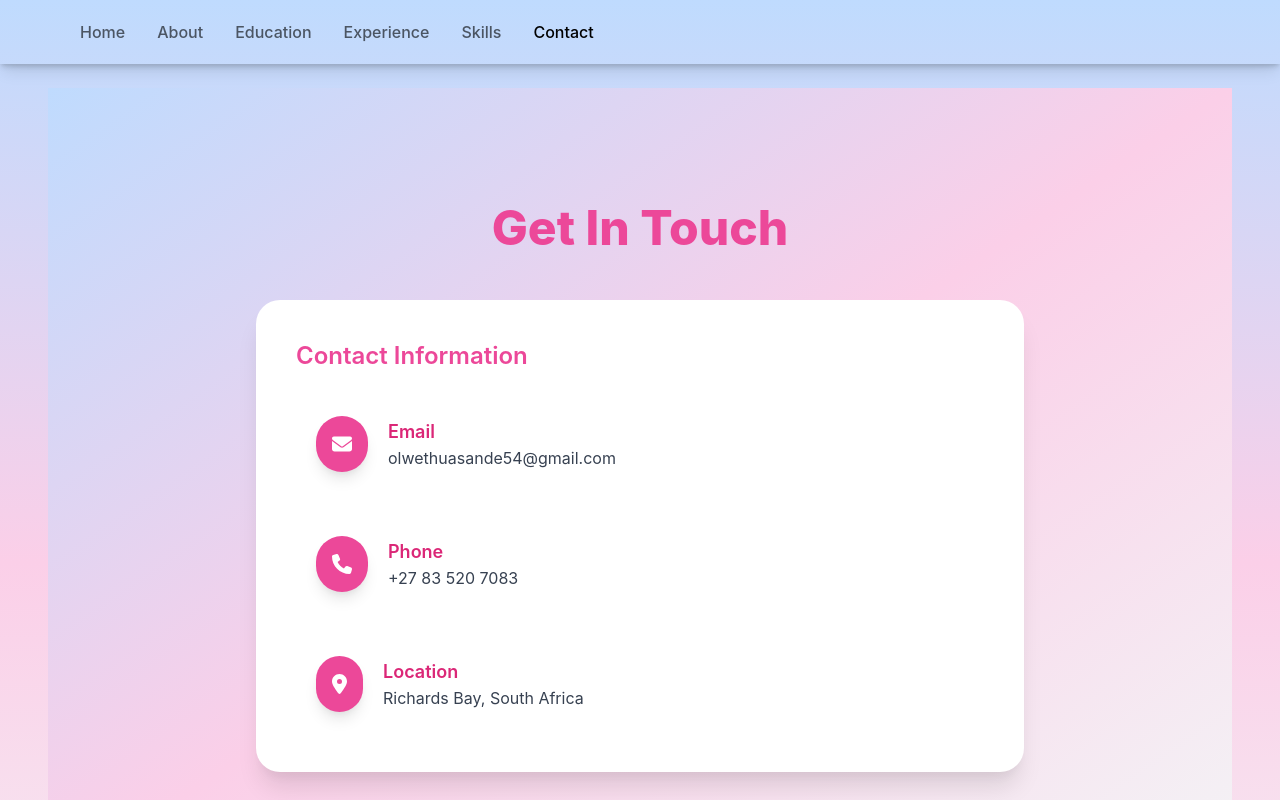
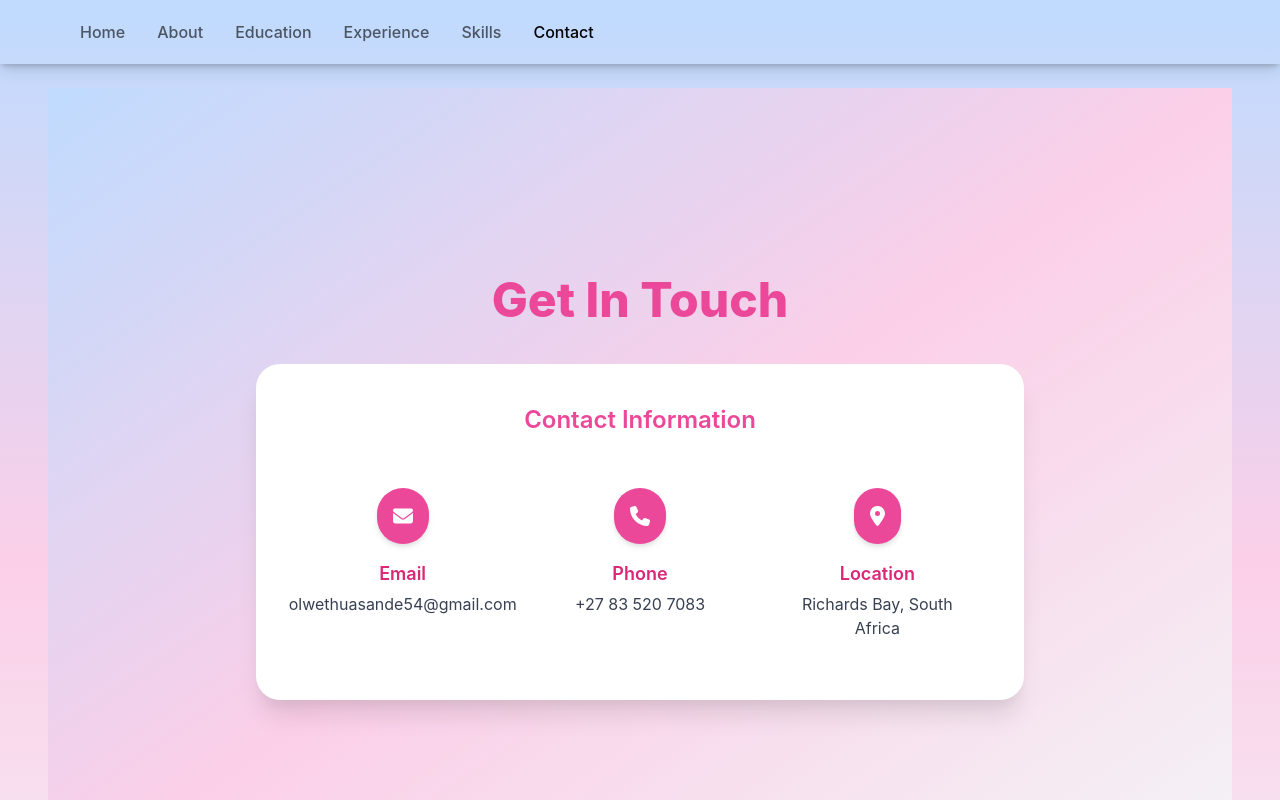
Before and after one commit to OlwethuMfekayi/olwethu-portfolio, a React (Create React App) app: page /contact in a window 1280 px wide. Shown: the top 800 px of the page. Built offline with nearby package versions, Linux system fonts and the light colour scheme.

Commit message:
updates on Contact and experience

```diff
--- a/src/Components/Contact.js
+++ b/src/Components/Contact.js
@@ -43,47 +43,47 @@ const Contact = () => {
   ];
 
   return (
-    <div className="min-h-screen bg-gradient-to-br from-blue-200 via-pink-200 to-gray-100 py-16 px-6 flex items-center justify-center">
+    <div className="min-h-screen bg-gradient-to-br from-blue-200 via-pink-200 to-gray-100 py-16 px-4 sm:px-6 flex items-center justify-center">
       <motion.div
-        className="max-w-3xl w-full mx-auto"
+        className="w-full max-w-3xl"
         variants={containerVariants}
         initial="hidden"
         animate="visible"
       >
         <motion.h1
-          className="text-5xl font-extrabold text-center mb-12 text-pink-500"
+          className="text-4xl sm:text-5xl font-extrabold text-center mb-10 text-pink-500"
           variants={itemVariants}
         >
           Get In Touch
         </motion.h1>
 
         <motion.div variants={itemVariants}>
-          <div className="bg-white rounded-3xl shadow-xl p-10 hover:shadow-2xl transition-all duration-300">
-            <h2 className="text-2xl font-semibold mb-6 text-pink-500">Contact Information</h2>
-            <div className="space-y-6">
+          <div className="bg-white rounded-3xl shadow-xl p-6 sm:p-10 hover:shadow-2xl transition-all duration-300">
+            <h2 className="text-xl sm:text-2xl font-semibold mb-8 text-pink-500 text-center">
+              Contact Information
+            </h2>
+            <div className="grid sm:grid-cols-3 gap-6">
               {contactInfo.map((item, index) => (
                 <motion.div
                   key={index}
                   variants={itemVariants}
-                  className="flex items-center space-x-5 p-5 rounded-xl bg-white hover:bg-pink-50 transition-all duration-300 cursor-pointer group"
+                  className="flex flex-col items-center text-center p-5 rounded-xl bg-white hover:bg-pink-50 transition-all duration-300 cursor-pointer group"
                   whileHover={{ scale: 1.03 }}
                 >
-                  <div className="bg-pink-500 text-white p-4 rounded-full shadow-lg transition-transform duration-300 group-hover:rotate-12">
-                    <FontAwesomeIcon icon={item.icon} size="lg" aria-label={item.title} />
+                  <div className="bg-pink-500 text-white p-4 mb-4 rounded-full shadow-md transition-transform duration-300 group-hover:rotate-12">
+                    <FontAwesomeIcon icon={item.icon} size="lg" />
                   </div>
-                  <div>
-                    <h3 className="font-semibold text-pink-600 text-lg">{item.title}</h3>
+                  <h3 className="font-semibold text-pink-600 text-lg mb-1">{item.title}</h3>
                   {item.title === 'Email' ? (
                     <a
                       href={`mailto:${item.details}`}
-                        className="text-gray-700 hover:underline"
+                      className="text-gray-700 hover:underline break-words text-sm sm:text-base"
                     >
                       {item.details}
                     </a>
                   ) : (
-                      <p className="text-gray-700">{item.details}</p>
+                    <p className="text-gray-700 break-words text-sm sm:text-base">{item.details}</p>
                   )}
-                  </div>
                 </motion.div>
               ))}
             </div>
--- a/src/Components/Experience.js
+++ b/src/Components/Experience.js
@@ -59,7 +59,7 @@ const Experience = () => {
           className="text-4xl font-bold text-center mb-12 text-pink-500"
           variants={itemVariants}
         >
-          Work Experience
+          Experience
         </motion.h1>
 
         {experiences.map((exp, idx) => (
```
Lines whose indentation alone changed are shown as unchanged.
